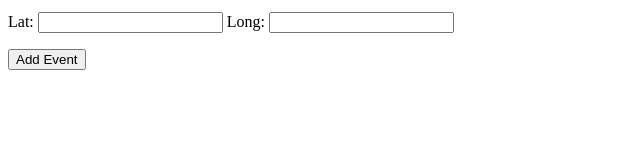
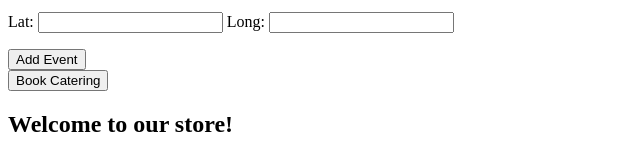
Before and after one commit to amcgladd/angular-food-truck, an Angular app: page / in a window 1280 px wide. Shown: the part 1029-1184 px from the top of the page, without its empty margins (0-640 px from the left). Before the commit the page ends 1107 px from the top, so only its background shows below. Built offline with nearby package versions, Linux system fonts and the light colour scheme.

Commit message:
add initial routing to catering component

```diff
--- a/src/app/app.component.html
+++ b/src/app/app.component.html
@@ -1,3 +1,5 @@
 <app-event-list [childEventList]="masterEventList" (clickEventToBeEdited)="editEvent($event)" (clickDeleteEvent)="deleteEvent($event)"></app-event-list>
 <app-new-event (sendEvent)="addEvent($event)"></app-new-event>
 <app-edit-event [childSelectedEvent]="selectedEvent" (clickDone)="editingDone()" ></app-edit-event>
+<button type="submit">Book Catering</button>
+<router-outlet></router-outlet>
--- a/src/app/app.module.ts
+++ b/src/app/app.module.ts
@@ -1,6 +1,7 @@
 import { BrowserModule } from '@angular/platform-browser';
 import { NgModule } from '@angular/core';
 import { FormsModule } from '@angular/forms';
+import { routing } from './app.routing';
 
 
 import { AppComponent } from './app.component';
@@ -23,7 +24,8 @@ import { CateringComponent } from './catering/catering.component';
   ],
   imports: [
     BrowserModule,
-    FormsModule
+    FormsModule,
+    routing
   ],
   providers: [],
   bootstrap: [AppComponent]
--- a/src/app/app.routing.ts
+++ b/src/app/app.routing.ts
@@ -1,6 +1,15 @@
 import { ModuleWithProviders }  from '@angular/core';
 import { Routes, RouterModule } from '@angular/router';
+import { CateringComponent } from './catering/catering.component';
 
-const appRoutes: Routes = [ ];
+
+
+
+const appRoutes: Routes = [
+  {
+    path: '',
+    component: CateringComponent
+  }
+];
 
 export const routing: ModuleWithProviders = RouterModule.forRoot(appRoutes);
--- a/src/app/catering/catering.component.html
+++ b/src/app/catering/catering.component.html
@@ -1,3 +1 @@
-<p>
-  catering works!
-</p>
+<h2>Welcome to our store!</h2>
```
